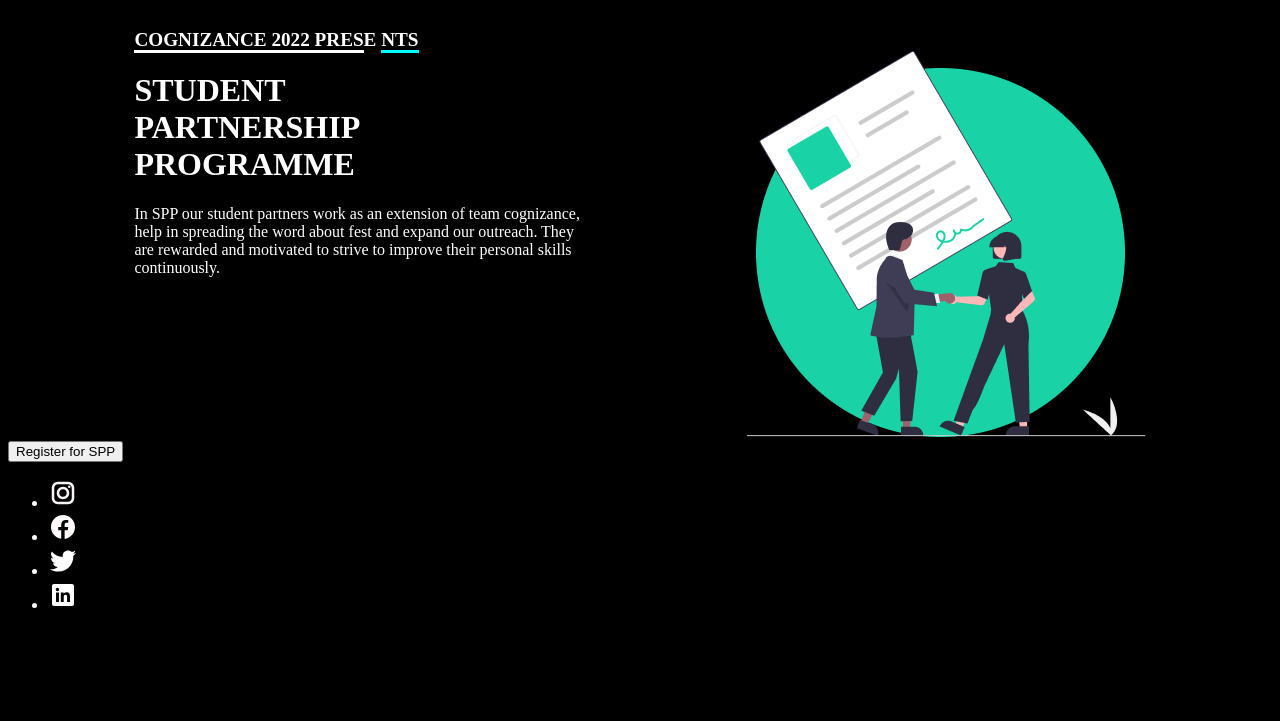
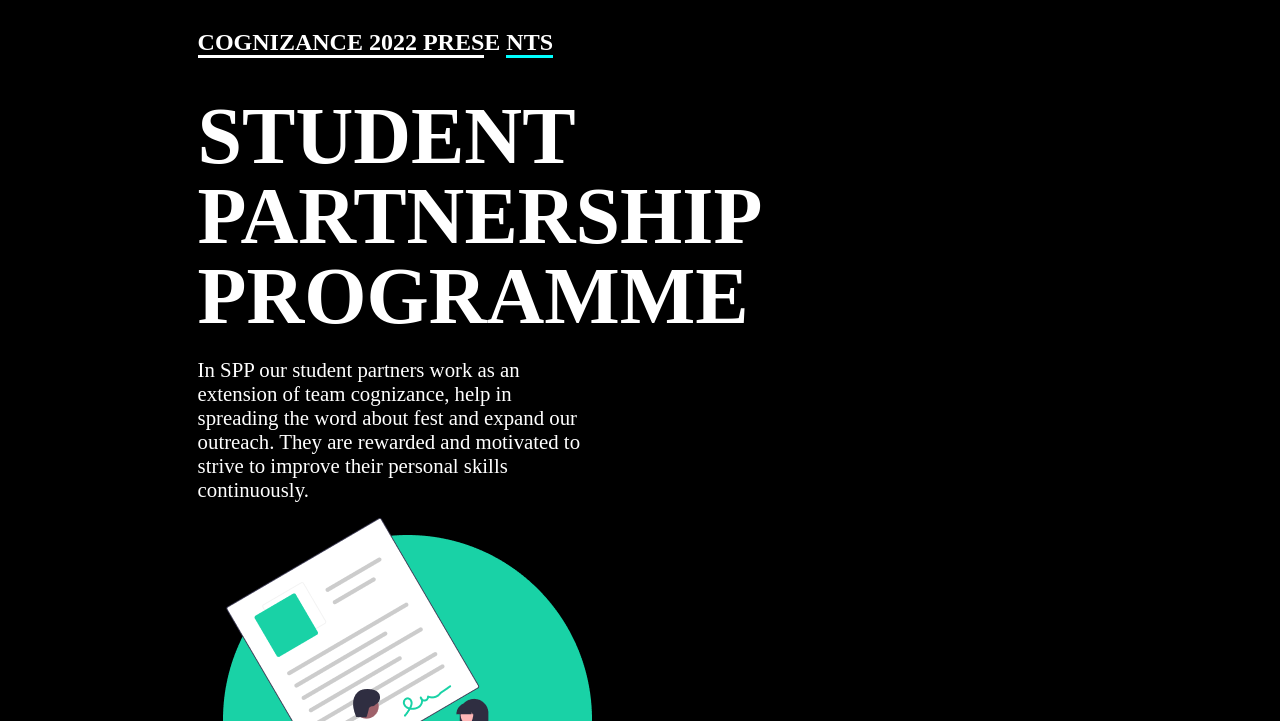
Before and after one commit to akshitkg/freshers-prac-cogni, a plain HTML site: page index.html in a window 1280 px wide. Shown: the part 79-800 px from the top of the page. Drawn offline with Linux system fonts and the light colour scheme.

Commit message:
made some basic basic updates in hero section

```diff
--- a/index.css
+++ b/index.css
@@ -155,9 +155,10 @@
 
 
 .title {
-  font-size: 1.2rem;
+  font-size: 1.5rem;
   font-weight: bold;
-  padding-left: 10%;
+  padding-left: 15%;
+  /* margin-top: 3rem; */
 }
 
 #title-1 {
@@ -167,29 +168,95 @@
   text-underline-offset: 2px;
   /* text-underline-position: */
   border-bottom: 3px solid white;
-  font-size: 1.2rem;
+  /* font-size: 1.2rem; */
 }
 
 #title-2 {
   border-bottom: 3px solid aqua;
-  font-size: 1.2rem;
+  /* font-size: 1.2rem; */
 }
 
 
 .hero-container{
   display: flex;
   flex-direction: column;
+  margin-top: 40px;
 }
 
-.hero-info-container{
+.hero-container-1{
   display: flex;
   flex-direction: row;
   flex-wrap: wrap;
   justify-content: space-between;
-  padding-left: 10%;
-  padding-right: 10%;
+  padding-left: 15%;
+  padding-right: 15%;
 }
 
+.hero-info-1{
+    font-size: 5rem;
+    font-weight: bold;
+    line-height: 100.5%;
+    display: flex;
+    flex-wrap: wrap;
+    width: 30vw;
+    height: auto;
+    margin-bottom: 1.4rem;
+}
+
+.hero-info-2{
+    width: 30vw;
+    font-size: 1.3rem;
+    /* display: flex; */
+    padding-right: 5rem;
+}
+
+.hero-image-container{
+    padding: 1rem;
+    /* display: flex; */
+}
+
+#hero-image{
+    /* object-fit: contain; */
+    max-width: 100%;
+    height: auto;
+    min-width: 50px;
+}
+
+.hero-container-2{
+    display: flex;
+    flex-direction: row;
+    justify-content: space-between;
+    padding-left: 15%;
+    padding-right: 15%;
+    align-items: center;
+
+}
+
+#register-spp-button{
+    padding: 1.3rem;
+    font-size: 1.2rem;
+    font-weight: bold;
+    background-color: #19D2A6;
+    border: none;
+}
+
+.social-icon-list{
+    display: flex;
+    list-style: none;
+    /* padding: 1rem; */
+
+    /* justify-content: space-between; */
+
+}
+
+.social-icon{
+    padding: 0.5rem;
+}
+
+.line{
+    border-top: 2px solid white;
+    /* display: block; */
+}
 
 
 .middle-divider-container {
--- a/index.html
+++ b/index.html
@@ -59,25 +59,32 @@
       </ul>
     </nav>
 
+
+    <!-- Title Container  -->
     <div class="title">
       <span id="title-1">COGNIZANCE 2022 PRES</span>E
       <span id="title-2">NTS </span>
     </div>
 
+    <!-- Hero Container  -->
     <div class="hero-container">
       <!-- First hero container -->
-      <div class="hero-info-container">
-        <div class="hero-info">
-          <h1>STUDENT <br />PARTNERSHIP <br />PROGRAMME</h1>
-          <p>
-            In SPP our student partners work as an extension of team
-            cognizance,<br />
-            help in spreading the word about fest and expand our outreach.
-            They<br />
-            are rewarded and motivated to strive to improve their personal
-            skills
-            <br />continuously.
-          </p>
+      <div class="hero-container-1">
+        <div class="hero-info-container">
+          <div class="hero-info-1">
+            STUDENT PARTNERSHIP PROGRAMME
+          </div>
+
+          <div class="hero-info-2">
+              In SPP our student partners work as an extension of team
+              cognizance,
+              help in spreading the word about fest and expand our outreach.
+              They
+              are rewarded and motivated to strive to improve their personal
+              skills
+              continuously.
+          </div>
+
         </div>
 
         <div class="hero-image-container">
@@ -89,7 +96,7 @@
         </div>
       </div>
 
-      <div class="hero-buttons">
+      <div class="hero-container-2">
         <button id="register-spp-button">Register for SPP</button>
 
         <div class="social-links">
@@ -102,7 +109,7 @@
                 width="30"
                 height="30"
                 viewBox="0 0 24 24"
-                style="fill: #faf5f5"
+                style="fill: #9b9797"
               >
                 <path
                   d="M 8 3 C 5.243 3 3 5.243 3 8 L 3 16 C 3 18.757 5.243 21 8 21 L 16 21 C 18.757 21 21 18.757 21 16 L 21 8 C 21 5.243 18.757 3 16 3 L 8 3 z M 8 5 L 16 5 C 17.654 5 19 6.346 19 8 L 19 16 C 19 17.654 17.654 19 16 19 L 8 19 C 6.346 19 5 17.654 5 16 L 5 8 C 5 6.346 6.346 5 8 5 z M 17 6 A 1 1 0 0 0 16 7 A 1 1 0 0 0 17 8 A 1 1 0 0 0 18 7 A 1 1 0 0 0 17 6 z M 12 7 C 9.243 7 7 9.243 7 12 C 7 14.757 9.243 17 12 17 C 14.757 17 17 14.757 17 12 C 17 9.243 14.757 7 12 7 z M 12 9 C 13.654 9 15 10.346 15 12 C 15 13.654 13.654 15 12 15 C 10.346 15 9 13.654 9 12 C 9 10.346 10.346 9 12 9 z"
@@ -117,7 +124,7 @@
                 width="30"
                 height="30"
                 viewBox="0 0 30 30"
-                style="fill: #fffbfb"
+                style="fill: #9b9797"
               >
                 <path
                   d="M15,3C8.373,3,3,8.373,3,15c0,6.016,4.432,10.984,10.206,11.852V18.18h-2.969v-3.154h2.969v-2.099c0-3.475,1.693-5,4.581-5 c1.383,0,2.115,0.103,2.461,0.149v2.753h-1.97c-1.226,0-1.654,1.163-1.654,2.473v1.724h3.593L19.73,18.18h-3.106v8.697 C22.481,26.083,27,21.075,27,15C27,8.373,21.627,3,15,3z"
@@ -132,7 +139,7 @@
                 width="30"
                 height="30"
                 viewBox="0 0 30 30"
-                style="fill: #ffffff"
+                style="fill: #9b9797"
               >
                 <path
                   d="M28,6.937c-0.957,0.425-1.985,0.711-3.064,0.84c1.102-0.66,1.947-1.705,2.345-2.951c-1.03,0.611-2.172,1.055-3.388,1.295 c-0.973-1.037-2.359-1.685-3.893-1.685c-2.946,0-5.334,2.389-5.334,5.334c0,0.418,0.048,0.826,0.138,1.215 c-4.433-0.222-8.363-2.346-10.995-5.574C3.351,6.199,3.088,7.115,3.088,8.094c0,1.85,0.941,3.483,2.372,4.439 c-0.874-0.028-1.697-0.268-2.416-0.667c0,0.023,0,0.044,0,0.067c0,2.585,1.838,4.741,4.279,5.23 c-0.447,0.122-0.919,0.187-1.406,0.187c-0.343,0-0.678-0.034-1.003-0.095c0.679,2.119,2.649,3.662,4.983,3.705 c-1.825,1.431-4.125,2.284-6.625,2.284c-0.43,0-0.855-0.025-1.273-0.075c2.361,1.513,5.164,2.396,8.177,2.396 c9.812,0,15.176-8.128,15.176-15.177c0-0.231-0.005-0.461-0.015-0.69C26.38,8.945,27.285,8.006,28,6.937z"
@@ -147,12 +154,15 @@
                 width="30"
                 height="30"
                 viewBox="0 0 30 30"
-                style="fill: #ffffff"
+                style="fill: #9b9797"
               >
                 <path
                   d="M24,4H6C4.895,4,4,4.895,4,6v18c0,1.105,0.895,2,2,2h18c1.105,0,2-0.895,2-2V6C26,4.895,25.105,4,24,4z M10.954,22h-2.95 v-9.492h2.95V22z M9.449,11.151c-0.951,0-1.72-0.771-1.72-1.72c0-0.949,0.77-1.719,1.72-1.719c0.948,0,1.719,0.771,1.719,1.719 C11.168,10.38,10.397,11.151,9.449,11.151z M22.004,22h-2.948v-4.616c0-1.101-0.02-2.517-1.533-2.517 c-1.535,0-1.771,1.199-1.771,2.437V22h-2.948v-9.492h2.83v1.297h0.04c0.394-0.746,1.356-1.533,2.791-1.533 c2.987,0,3.539,1.966,3.539,4.522V22z"
                 ></path>
               </svg>
+            </li>
+            <li class="social-icon">
+              <img src="./assets/images/divider-along-icons.svg" alt="">
             </li>
           </ul>
         </div>
```
Also changed, not shown: assets/images/divider-along-icons.svg (added).
